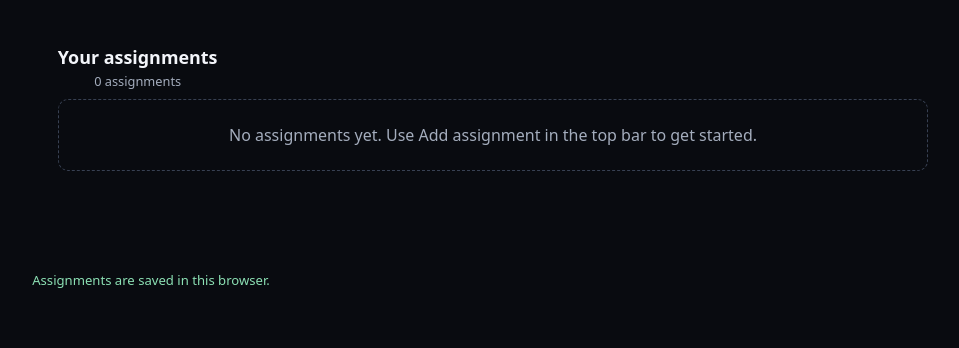
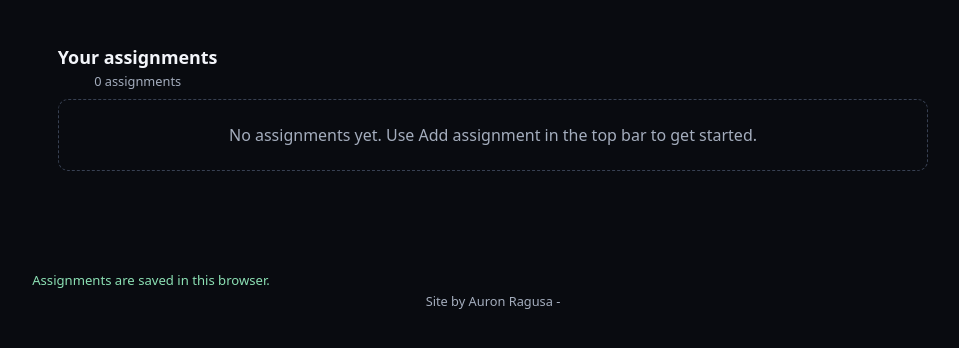
Before and after one commit to Auron-R/My_asignments, a plain HTML site: page index.html in a window 1280 px wide. Shown: the part 50-398 px from the top of the page, without its empty margins (147-1106 px from the left). Drawn offline with Linux system fonts and the light colour scheme.

Commit message:
close chrombook

```diff
--- a/index.html
+++ b/index.html
@@ -121,6 +121,7 @@
       <p id="status" class="status" role="status" aria-live="polite">
         Assignments are saved in this browser.
       </p>
+      <p class="muted">Site by Auron Ragusa - </p>
     </main>
   </body>
 </html>
```
